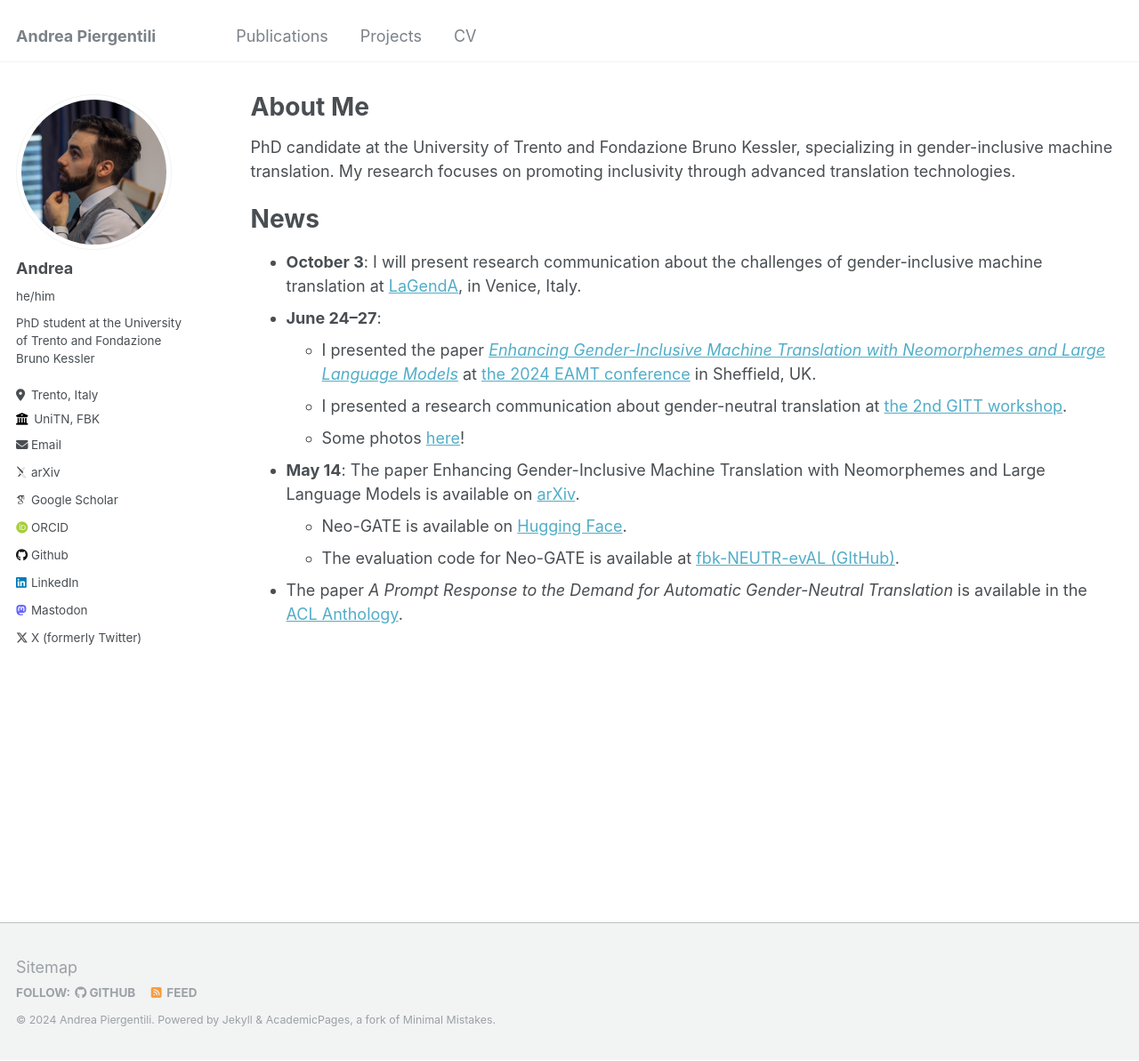
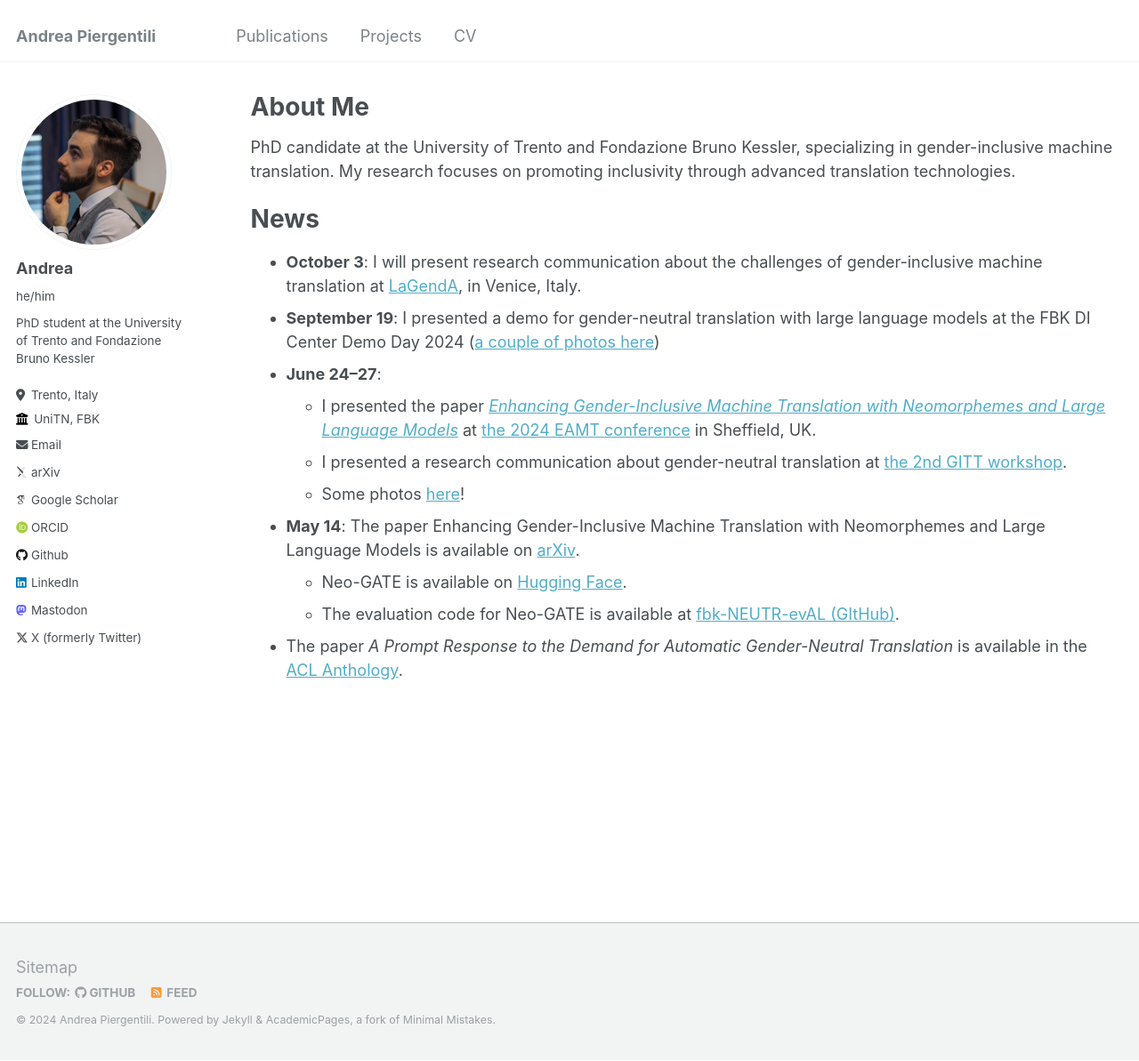
Before and after one commit to apierg/apierg.github.io, a Jekyll site: the page built from _pages/about.md, in a window 1280 px wide and 1193 px high. Shown: the whole window at 89% size. Built offline with Jekyll 4.4.1, drawn with Linux system fonts in a browser that asks for light colours; some web fonts are replaced.

Commit message:
add news

```diff
--- a/_pages/about.md
+++ b/_pages/about.md
@@ -14,6 +14,7 @@ My research focuses on promoting inclusivity through advanced translation techno
 # News
 
 * **October 3**: I will present research communication about the challenges of gender-inclusive machine translation at [LaGendA](https://www.unive.it/web/en/6465/home), in Venice, Italy.
+* **September 19**: I presented a demo for gender-neutral translation with large language models at the FBK DI Center Demo Day 2024 ([a couple of photos here](https://x.com/fbk_mt/status/1836677227464851674))
 * **June 24–27**:
   * I presented the paper *[Enhancing Gender-Inclusive Machine Translation with Neomorphemes and Large Language Models](https://arxiv.org/abs/2405.08477)* at [the 2024 EAMT conference](https://eamt2024.sheffield.ac.uk/) in Sheffield, UK.
   * I presented a research communication about gender-neutral translation at [the 2nd GITT workshop](https://sites.google.com/tilburguniversity.edu/gitt2024).
```
